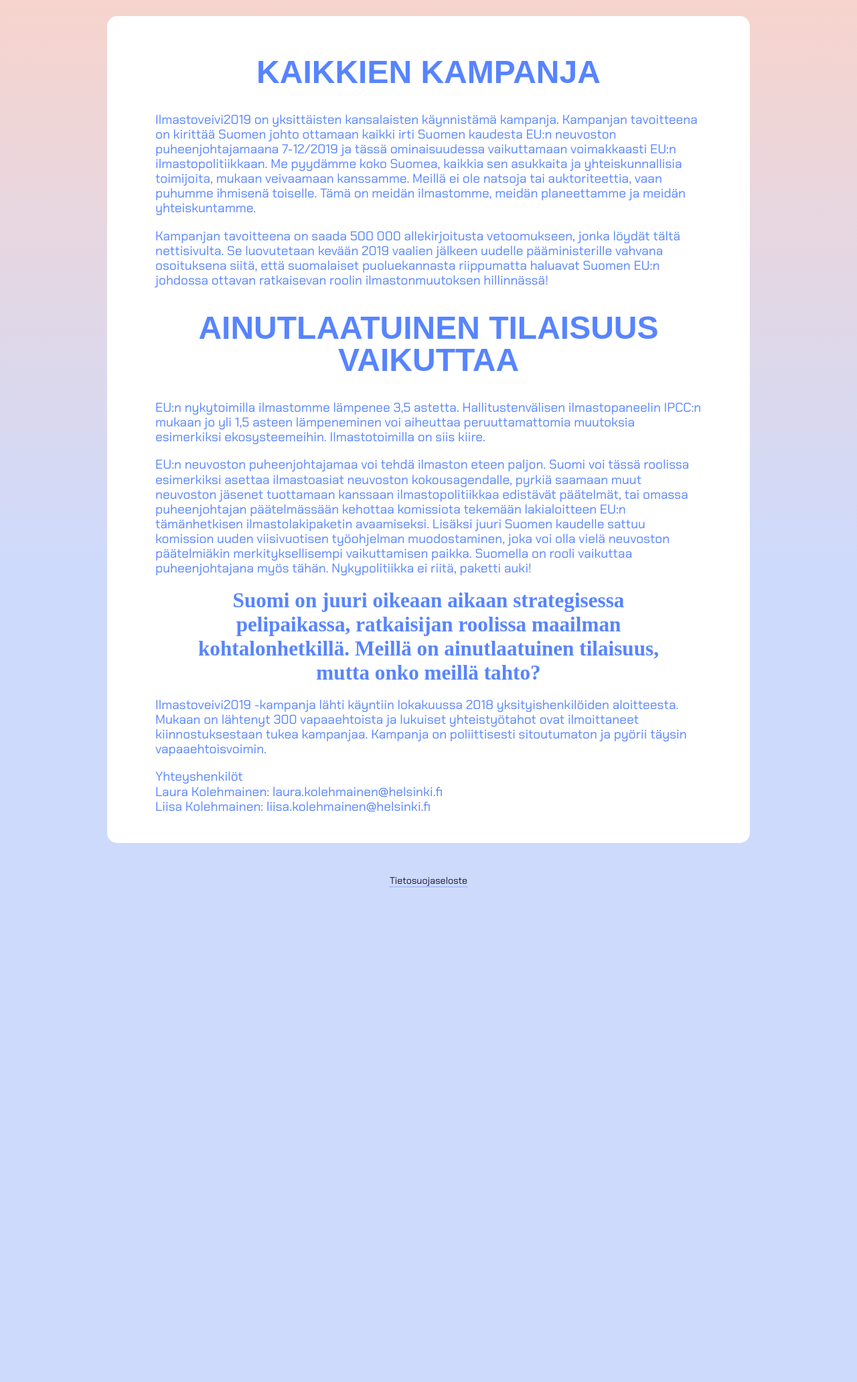
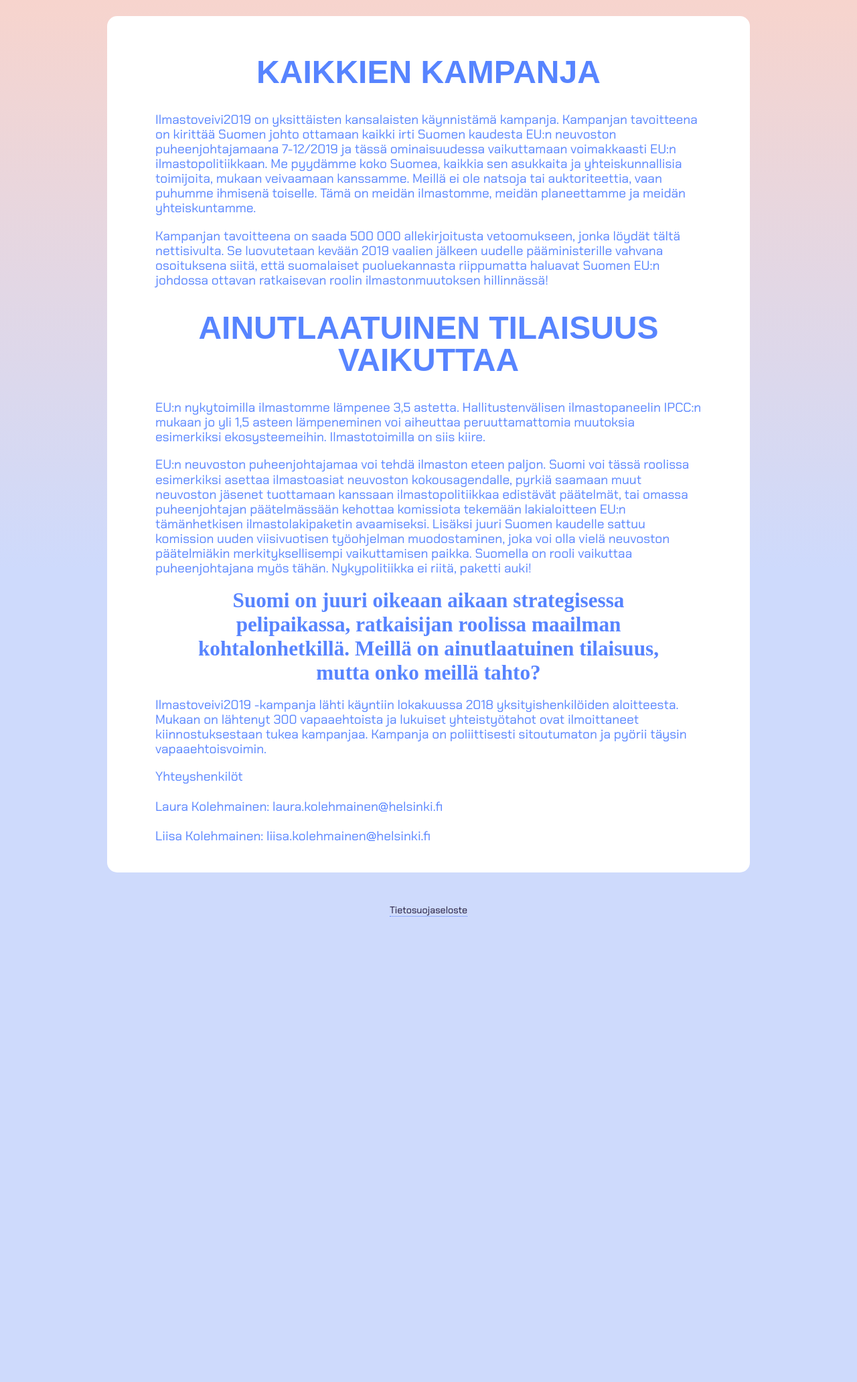
Before and after one commit to ilmastoveivi/ilmastoveivi.github.io, a Jekyll site: the page built from kampanja.md, in a window 1280 px wide. Shown: the whole page at 67% size. Built offline with Jekyll 4.4.1, drawn with Linux system fonts in a browser that asks for light colours; nearby versions of some CDN libraries; some web fonts are replaced; our own code applies the rules of GitHub Pages for plain Markdown files.

Commit message:
Add space between campaign page contacts

```diff
--- a/_layouts/campaign.html
+++ b/_layouts/campaign.html
@@ -5,8 +5,8 @@
             <p class="intro"> {{page.highlight-text}} </p>
             <p> {{page.campaign-people-text}} </p>
             <p>
-              {{page.contacts-title-text}} <br>
-              {{page.contact1}} <br>
+              {{page.contacts-title-text}} <br> <br>
+              {{page.contact1}} <br> <br>
               {{page.contact2}} <br>
             </p>
         </section>
```
